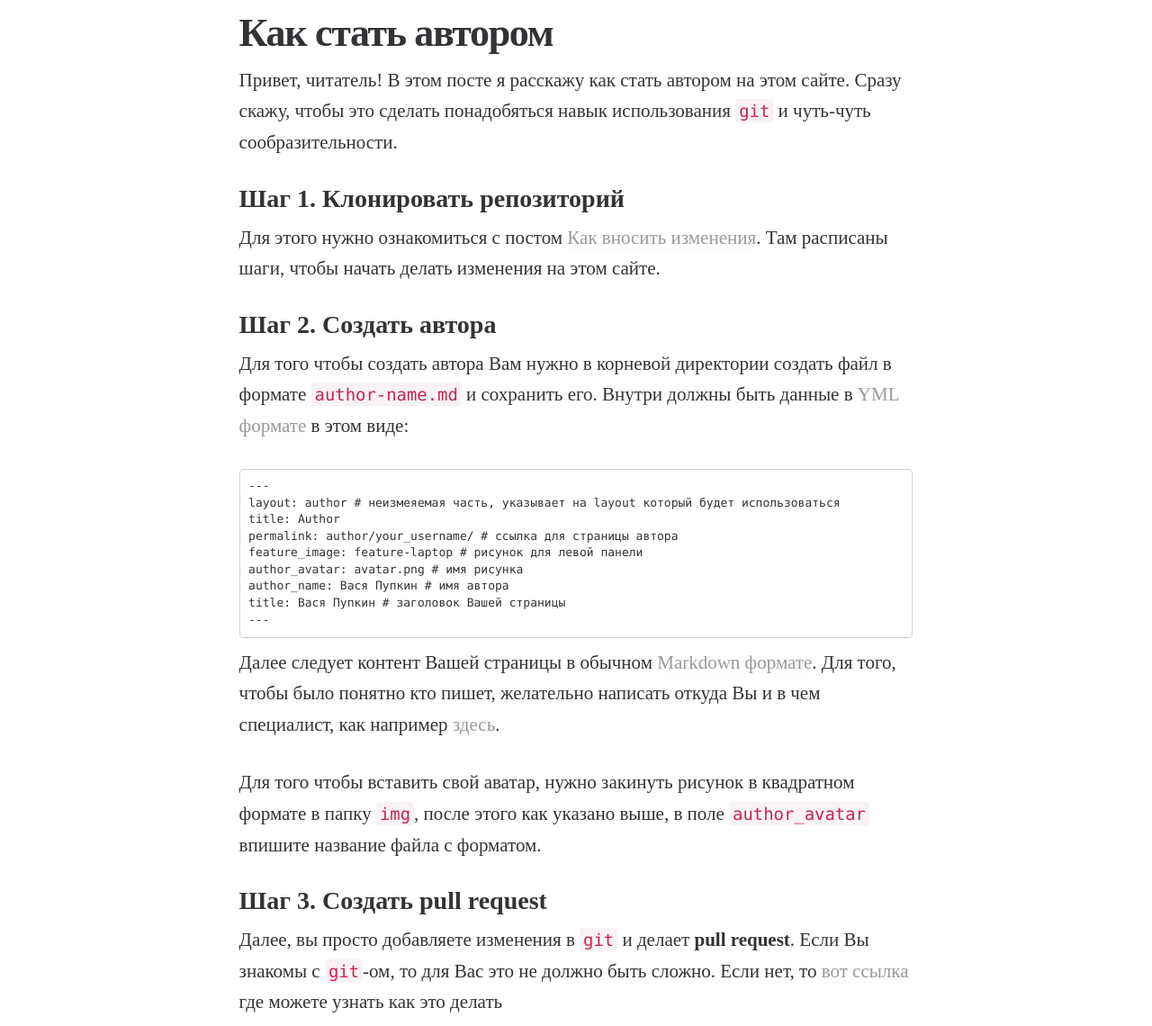
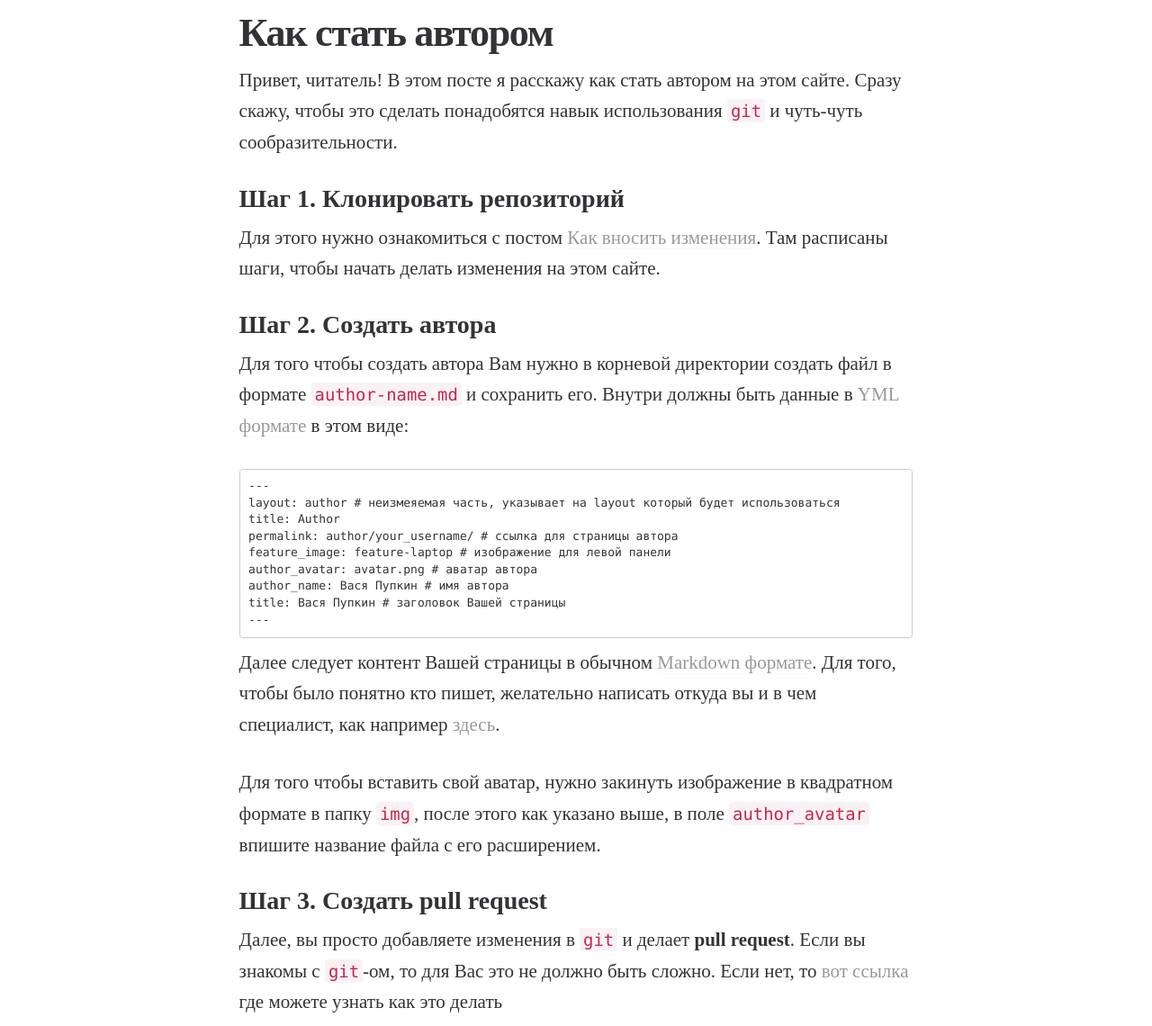
Before and after one commit to datbayev/whyit, a Jekyll site: the page built from _posts/2017-07-26-kak-stat-avtorom.md, in a window 1280 px wide. Shown: the part 523-1663 px from the top of the page at 90% size. Built offline with Jekyll 4.4.1, drawn with Linux system fonts in a browser that asks for light colours; some web fonts are replaced.

Commit message:
content: Fix type and other grammar issues

````diff
--- a/_posts/2017-07-26-kak-stat-avtorom.md
+++ b/_posts/2017-07-26-kak-stat-avtorom.md
@@ -14,7 +14,7 @@ square_related: recommend-woods
 ---
 
 Привет, читатель! В этом посте я расскажу как стать автором на этом сайте. Сразу скажу, чтобы это сделать
-понадобяться навык использования `git` и чуть-чуть сообразительности.
+понадобятся навык использования `git` и чуть-чуть сообразительности.
 
 ## Шаг 1. Клонировать репозиторий
 
@@ -31,22 +31,22 @@ square_related: recommend-woods
 layout: author # неизмеяемая часть, указывает на layout который будет использоваться
 title: Author
 permalink: author/your_username/ # ссылка для страницы автора
-feature_image: feature-laptop # рисунок для левой панели
-author_avatar: avatar.png # имя рисунка
+feature_image: feature-laptop # изображение для левой панели
+author_avatar: avatar.png # аватар автора
 author_name: Вася Пупкин # имя автора
 title: Вася Пупкин # заголовок Вашей страницы
 ---
 ```
 
 Далее следует контент Вашей страницы в обычном [Markdown формате][markdown]. Для того, чтобы было понятно кто пишет,
-желательно написать откуда Вы и в чем специалист, как например [здесь][german]{:target="_blank"}.
+желательно написать откуда вы и в чем специалист, как например [здесь][german]{:target="_blank"}.
 
-Для того чтобы вставить свой аватар, нужно закинуть рисунок в квадратном формате в папку `img`, после этого как указано
-выше, в поле `author_avatar` впишите название файла с форматом.
+Для того чтобы вставить свой аватар, нужно закинуть изображение в квадратном формате в папку `img`, после этого как указано
+выше, в поле `author_avatar` впишите название файла с его расширением.
 
 ## Шаг 3. Создать **pull request**
 
-Далее, вы просто добавляете изменения в `git` и делает **pull request**. Если Вы знакомы с `git`-ом, то для Вас это
+Далее, вы просто добавляете изменения в `git` и делает **pull request**. Если вы знакомы с `git`-ом, то для Вас это
 не должно быть сложно. Если нет, то [вот ссылка][pull_instruction] где можете узнать как это делать
 
 Поздравляю! Вы стали автором в [WhyIT.org][whyit]. Теперь пишите посты и делайте свой вклад в развитие IT.
````
